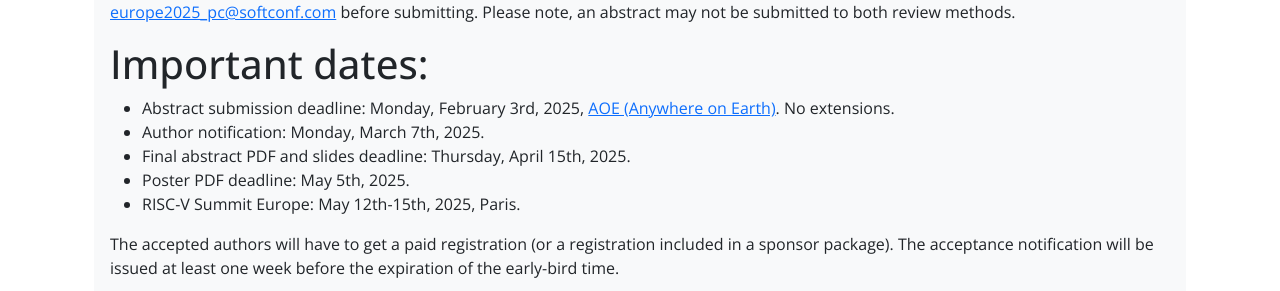
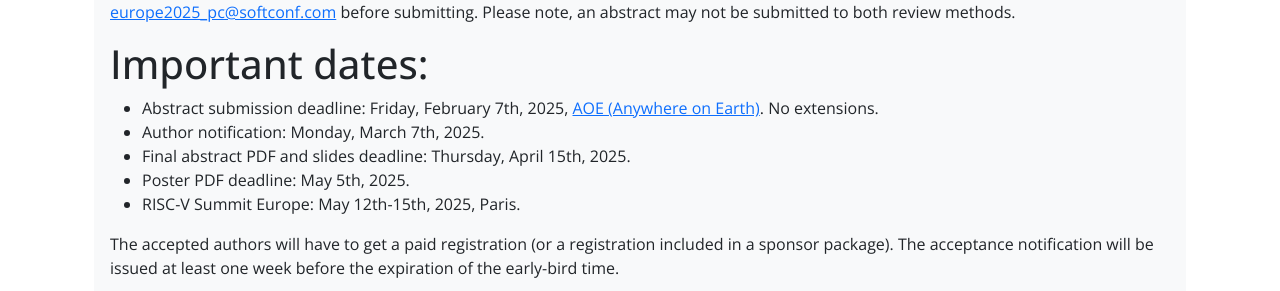
Before and after one commit to riscv-europe/summit-website-development, a Jekyll site: the page built from summit/2025/cfp.md, in a window 1280 px wide and 900 px high, scrolled down 590 px. Shown: the part 163-454 px from the top of the window. Built offline with Jekyll 4.4.1, drawn with Linux system fonts in a browser that asks for light colours.

Commit message:
Fix: deadline is Feb. 7th.

```diff
--- a/summit/2025/cfp.md
+++ b/summit/2025/cfp.md
@@ -48,7 +48,7 @@
 
 # Important dates:
 
-- Abstract submission deadline: Monday, February 3rd, 2025, [AOE
+- Abstract submission deadline: Friday, February 7th, 2025, [AOE
   (Anywhere on
   Earth)](https://en.wikipedia.org/wiki/Anywhere_on_Earth). No
   extensions.
```
